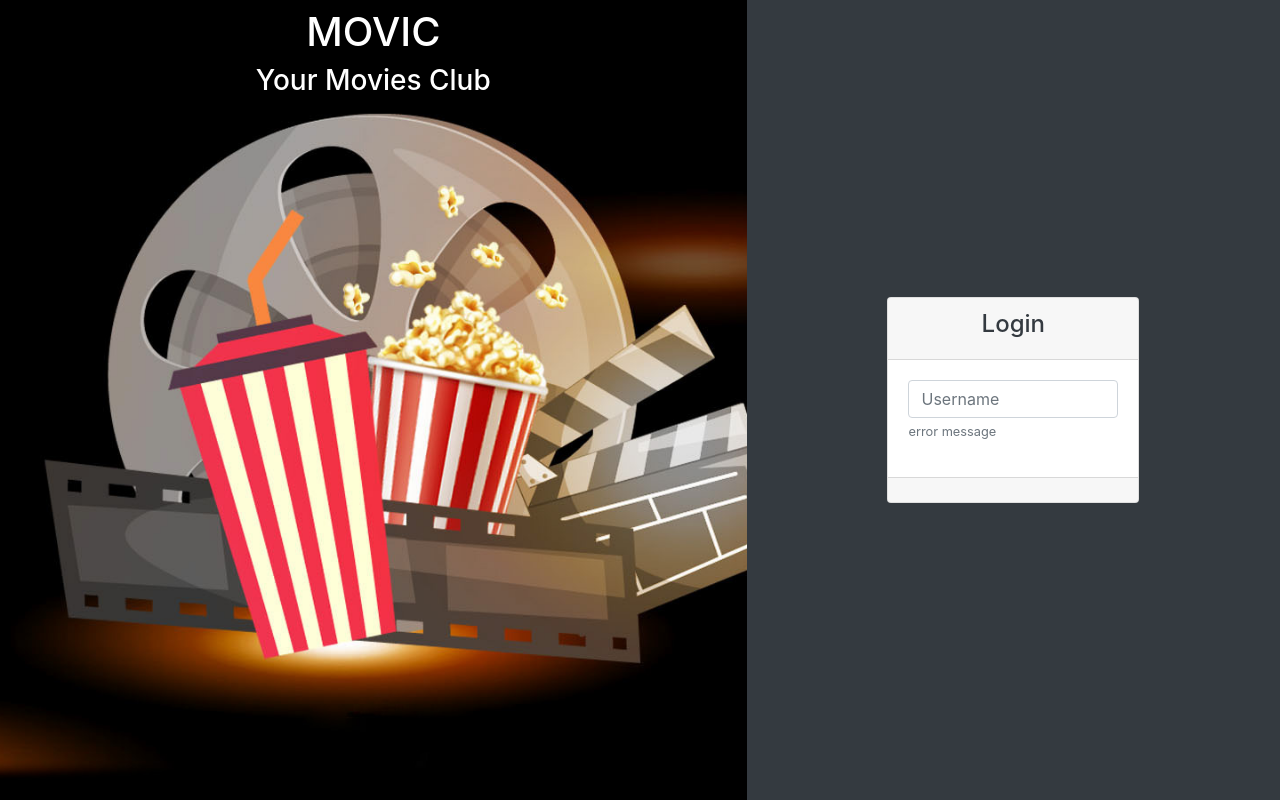
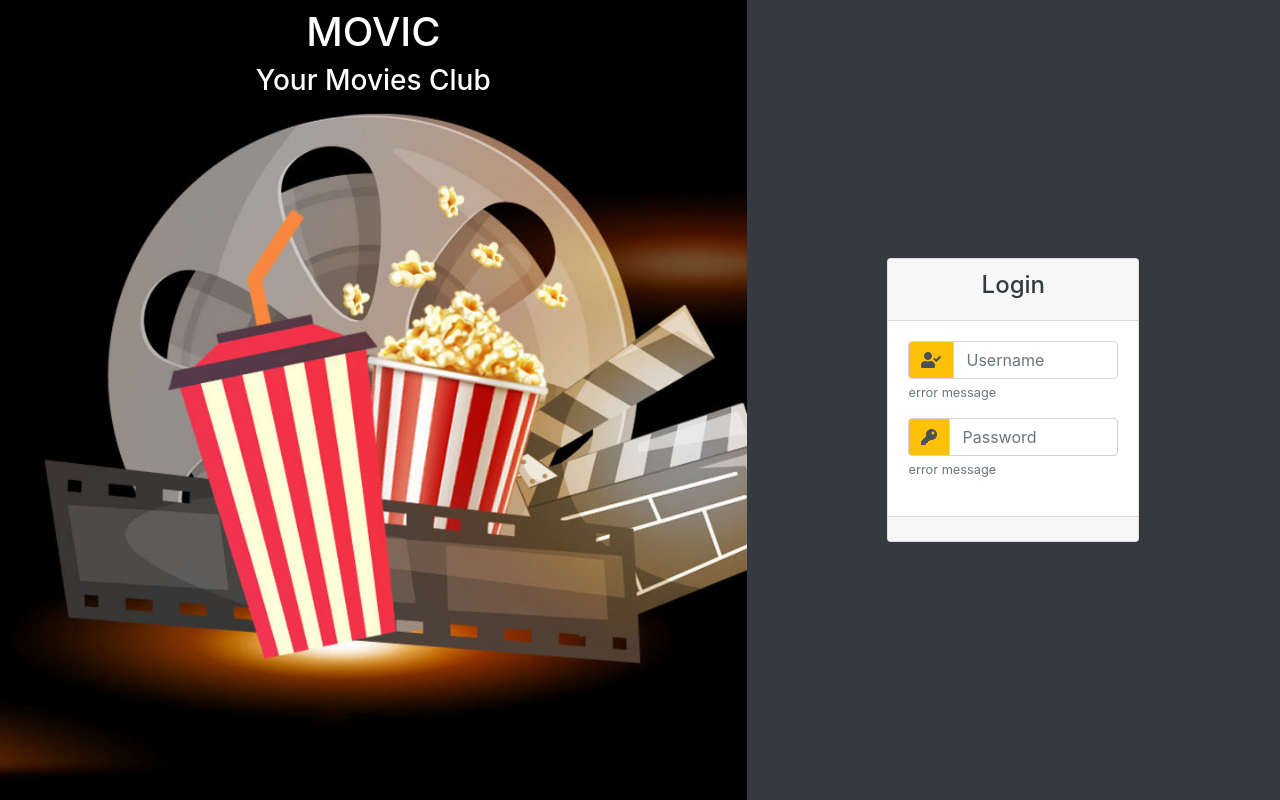
Before and after one commit to Muhamadig/extreme70-fs-projects, a React (Create React App) app in the folder project2-react-final/: page /signin in a window 1280 px wide. Built offline with nearby package versions, Linux system fonts and the light colour scheme.

Commit message:
add font awesome and passsword

```diff
--- a/project2-react-final/src/components/signIn/SignIn.jsx
+++ b/project2-react-final/src/components/signIn/SignIn.jsx
@@ -1,3 +1,12 @@
+import { faUser } from "@fortawesome/free-regular-svg-icons";
+import {
+  faKey,
+  faUserAlt,
+  faUserAltSlash,
+  faUserAstronaut,
+  faUserCheck,
+} from "@fortawesome/free-solid-svg-icons";
+import { FontAwesomeIcon } from "@fortawesome/react-fontawesome";
 import React, { Component } from "react";
 import "./SignIn.css";
 const SignIn = () => {
@@ -16,13 +25,41 @@ const SignIn = () => {
             <body className="card-body ">
               <form>
                 <div className="form-group">
-                  {/* <label htmlFor="username">Username</label> */}
+                  <div className="input-group">
+                    <div className="input-group-prepend">
+                      <label
+                        className="input-group-text bg-warning"
+                        htmlFor="username"
+                      >
+                        <FontAwesomeIcon icon={faUserCheck} />
+                      </label>
+                    </div>
                     <input
                       type="text"
                       className="form-control"
                       id="username"
                       placeholder="Username"
                     />
+                  </div>
+                  <small className="form-text text-muted">error message</small>
+                </div>
+                <div className="form-group">
+                  <div className="input-group">
+                    <div className="input-group-prepend">
+                      <label
+                        className="input-group-text bg-warning"
+                        htmlFor="password"
+                      >
+                        <FontAwesomeIcon icon={faKey} />
+                      </label>
+                    </div>
+                    <input
+                      type="password"
+                      className="form-control"
+                      id="password"
+                      placeholder="Password"
+                    />
+                  </div>
                   <small className="form-text text-muted">error message</small>
                 </div>
               </form>
```
Lines whose indentation alone changed are shown as unchanged.
